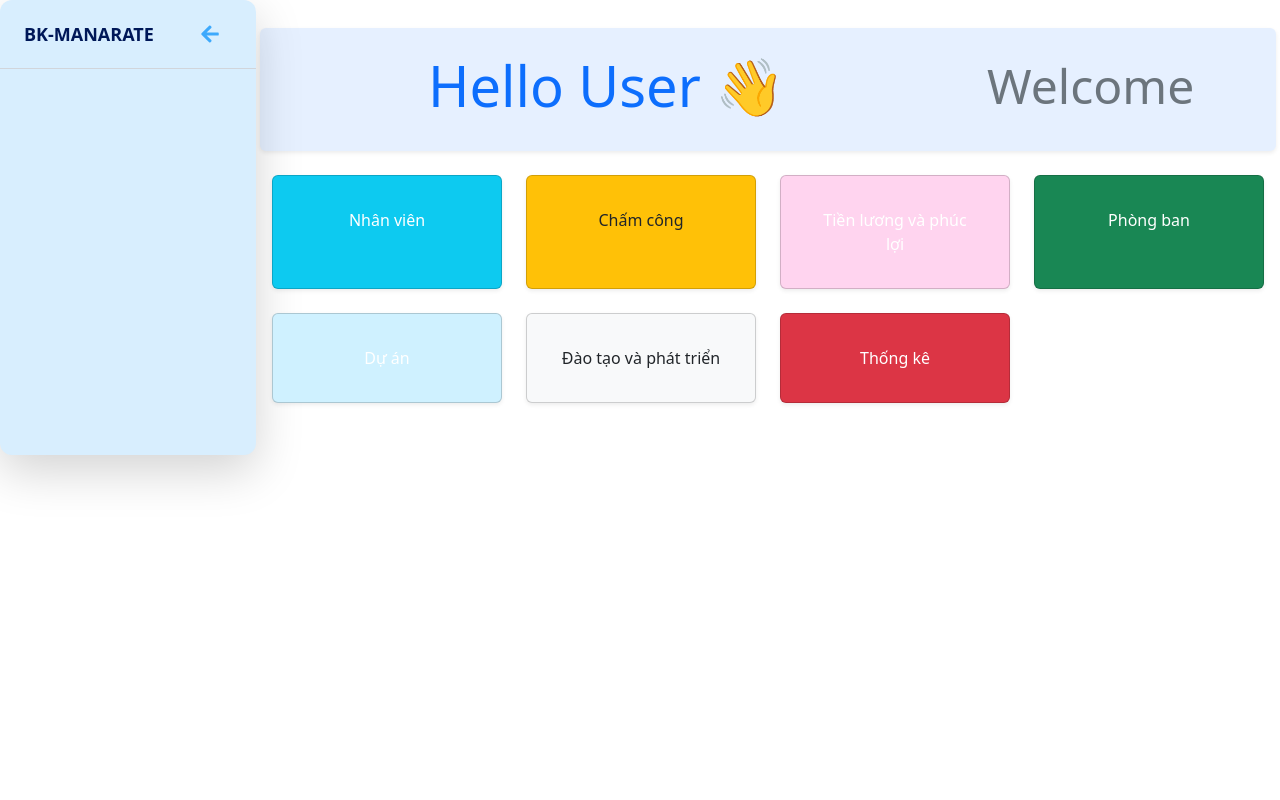
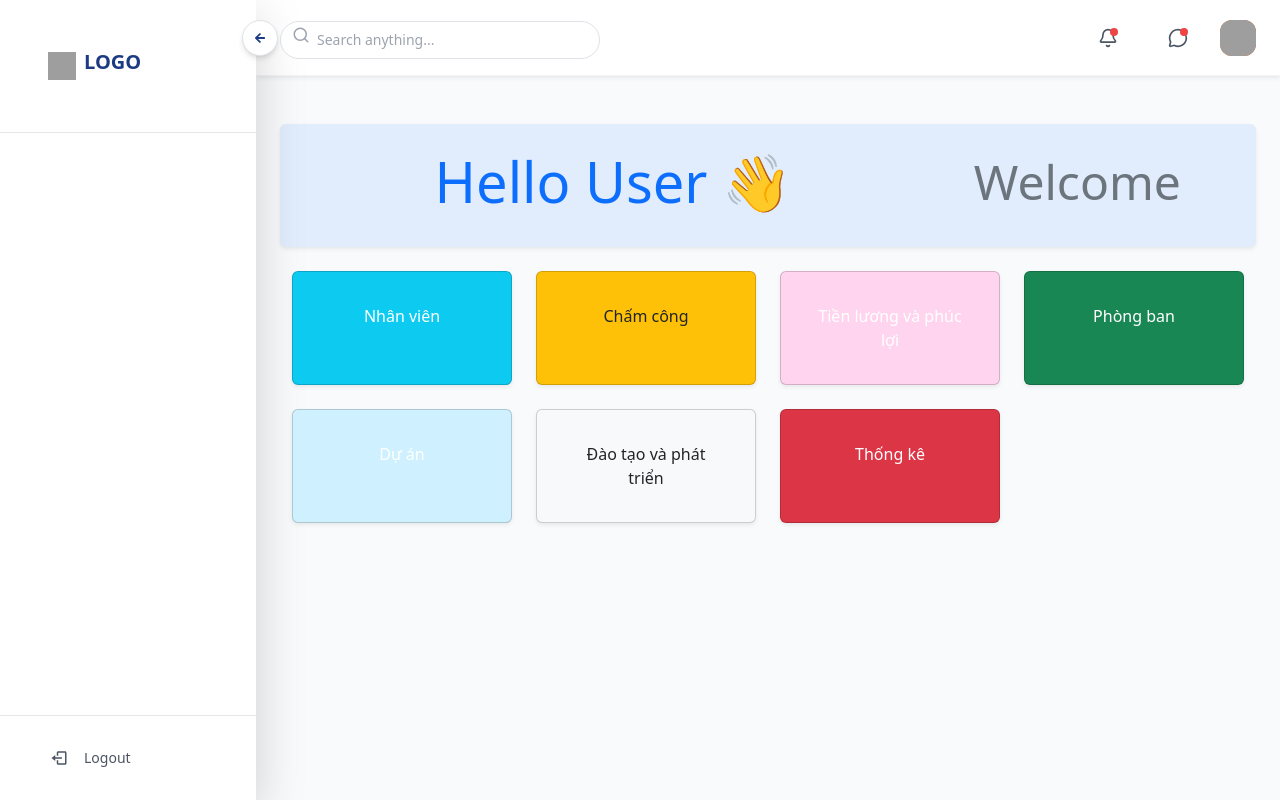
Before and after one commit to Lyquang/Software-Project-Management-Human-Resource-, a React (Vite) app: page /login/employee in a window 1280 px wide. Built offline with nearby package versions, Linux system fonts and the light colour scheme; sample sign-in values are in the browser's storage; grey boxes are pictures that could not be loaded.

Commit message:
design header and siderbar

```diff
--- /dev/null
+++ b/src/Page/Header.jsx
@@ -0,0 +1,48 @@
+import React from "react";
+import { Search, Bell, MessageCircle } from "lucide-react";
+
+const Header = ({ userName = "User", avatarUrl }) => {
+  return (
+    <header className="w-full flex items-center justify-between bg-white py-3 px-6 shadow-sm border-b border-gray-100">
+      {/* Search */}
+      <div className="relative w-80">
+        <Search className="absolute left-3 top-2.5 text-gray-400" size={18} />
+        <input
+          type="text"
+          placeholder="Search anything..."
+          className="w-full pl-9 pr-4 py-2 rounded-full border border-gray-200 focus:outline-none focus:ring-1 focus:ring-blue-500 text-sm text-gray-700"
+        />
+      </div>
+
+      {/* Actions */}
+      <div className="flex items-center gap-4">
+        {/* Notification */}
+        <button className="relative p-2 rounded-xl hover:bg-gray-100 transition">
+          <Bell className="text-gray-600" size={20} />
+          <span className="absolute top-2 right-2 w-2 h-2 bg-red-500 rounded-full"></span>
+        </button>
+
+        {/* Messages */}
+        <button className="relative p-2 rounded-xl hover:bg-gray-100 transition">
+          <MessageCircle className="text-gray-600" size={20} />
+          <span className="absolute top-2 right-2 w-2 h-2 bg-red-500 rounded-full"></span>
+        </button>
+
+        {/* Avatar */}
+        <div className="w-9 h-9 rounded-xl bg-gradient-to-tr from-orange-500 to-orange-700 flex items-center justify-center overflow-hidden cursor-pointer">
+          {avatarUrl ? (
+            <img
+              src={avatarUrl}
+              alt="User Avatar"
+              className="w-full h-full object-cover"
+            />
+          ) : (
+            <span className="text-white font-medium text-sm">{userName[0]}</span>
+          )}
+        </div>
+      </div>
+    </header>
+  );
+};
+
+export default Header;
--- a/src/Page/MainPage.jsx
+++ b/src/Page/MainPage.jsx
@@ -1,11 +1,10 @@
 import { useState, useEffect } from "react";
 import { Outlet, useNavigate } from "react-router-dom";
 import MainSideBar from "./MainSideBar";
+import Header from "./Header"
 import "bootstrap/dist/css/bootstrap.min.css";
 import { ThemeProvider } from "../ThemeContext";
-import ThemeSwitcher from "../ThemeSwitcher";
 import { toast, ToastContainer } from "react-toastify";
-import Message_icon from "../components/assets/icon_message.svg";
 import { jwtDecode } from "jwt-decode";
 import "../index.css";
 
@@ -47,37 +46,27 @@ const MainPage = () => {
   return (
     <ThemeProvider>
       <ToastContainer />
-      <div className="d-flex vh-10" style={{ zIndex: 0 }}>
+      <div className="flex h-screen bg-gray-50 overflow-hidden">
         {/* Sidebar */}
-        <div className="main-sidebar">
-          <MainSideBar
-            expanded={isSidebarExpanded}
-            toggleSidebar={toggleSidebar}
-            tokenData={tokenData} // pass decoded data
+        <MainSideBar
+          expanded={isSidebarExpanded}
+          toggleSidebar={toggleSidebar}
+          tokenData={tokenData}
+        />
+
+        {/* Main Content Area */}
+        <div className="flex flex-col flex-1">
+          {/* 🆕 Header */}
+          <Header
+            userName={tokenData?.sub || "User"}
+            avatarUrl="/avatars/default.png"
           />
+
+          {/* 🧩 Nội dung chính */}
+          <main className="flex-1 p-4 overflow-y-auto">
+            <Outlet context={{ tokenData }} />
+          </main>
         </div>
-
-        {/* Main content */}
-        <div className="flex-grow-1 p-1 w-50">
-          <Outlet context={{ tokenData }} />
-        </div>
-
-        {/* Floating buttons */}
-        {/* <div>
-          <a className="btn-to-top rounded-circle shadow-lg" title="Lên đầu trang">
-            <ThemeSwitcher />
-          </a>
-
-          <a
-            href="#"
-            className="btn-message btn-primary rounded-circle shadow-lg"
-            title="Liên hệ & Góp ý"
-          >
-            <span className="rounded-circle">
-              <img className="img-message" src={Message_icon} alt="message" />
-            </span>
-          </a>
-        </div> */}
       </div>
     </ThemeProvider>
   );
--- a/src/Page/MainSideBar.jsx
+++ b/src/Page/MainSideBar.jsx
@@ -11,23 +11,27 @@ import { PiNotePencilDuotone } from "react-icons/pi";
 import { BiLogOut, BiChat } from "react-icons/bi";
 import { IoMdCloudUpload } from "react-icons/io";
 import { jwtDecode } from "jwt-decode";
-import DefaultProfile from "../components/assets/defaut_pho.png";
-// phần này Dựa vào role trong token để hiển thị các link tương ứng
-// Roles: EMPLOYEE, MANAGER, ADMIN
+import {
+  MdDashboard,
+  MdOutlineSettings,
+  MdOutlineTaskAlt,
+  MdOutlineAttachMoney,
+} from "react-icons/md";
+import { BsGraphUpArrow, BsBullseye } from "react-icons/bs";
+import { HiOutlineDotsCircleHorizontal } from "react-icons/hi";
 
 function MainSideBar() {
   const [expanded, setExpanded] = useState(true);
   const [role, setRole] = useState("");
   const navigate = useNavigate();
 
-  // ✅ Get role from JWT token
+  // Decode role từ token
   useEffect(() => {
     const token = localStorage.getItem("token");
     if (!token) {
-      navigate("/"); // Redirect to login if no token
+      navigate("/");
       return;
     }
-
     try {
       const decoded = jwtDecode(token);
       const userRole = decoded.scope || decoded.role;
@@ -38,107 +42,184 @@ function MainSideBar() {
     }
   }, [navigate]);
 
-  // ✅ Handle logout
   const handleLogout = () => {
     localStorage.removeItem("token");
     navigate("/");
   };
 
-  // ✅ Define link sets by role
+  // Links theo role
   const linksByRole = {
     EMPLOYEE: [
-      { to: "/login/employee", icon: <FaHome />, text: "Home" },
-      { to: "infor", icon: <FaRegUser />, text: "My Information" },
-      { to: "attendance", icon: <PiNotePencilDuotone />, text: "Check Attendance" },
-      { to: "submittask", icon: <IoMdCloudUpload />, text: "Submit Task" },
-      { to: "notification", icon: <BiChat />, text: "Notifications" },
-      { to: "/", icon: <BiLogOut />, text: "Log Out", onClick: handleLogout },
+      {
+        group: "MAIN MENU",
+        items: [
+          { to: "/login/employee", icon: <MdDashboard />, text: "Dashboard" },
+          {
+            to: "/message",
+            icon: <HiOutlineDotsCircleHorizontal />,
+            text: "Message",
+          },
+        ],
+      },
+      {
+        group: "EMPLOYEES",
+        items: [
+          { to: "infor", icon: <FaRegUser />, text: "My information" },
+          { to: "attendance", icon: <FaRegUser />, text: "My attendance" },
+          { to: "task", icon: <MdOutlineTaskAlt />, text: "Task" },
+          { to: "payroll", icon: <PiNotePencilDuotone />, text: "My Payroll" },
+        ],
+      },
+      {
+        group: "PERFORMANCE",
+        items: [
+          { to: "performance", icon: <BsGraphUpArrow />, text: "Performance" },
+          { to: "goals", icon: <BsBullseye />, text: "Goals" },
+        ],
+      },
     ],
     MANAGER: [
-      { to: "/login/manager", icon: <FaHome />, text: "Home" },
-      { to: "infor", icon: <FaRegUser />, text: "My Information" },
+      {
+        group: "MAIN MENU",
+        items: [
+          { to: "/login/manager", icon: <MdDashboard />, text: "Dashboard" },
+          {
+            to: "message",
+            icon: <HiOutlineDotsCircleHorizontal />,
+            text: "Message",
+          },
+        ],
+      },
+      {
+        group: "MANAGER",
+        items: [
           { to: "project", icon: <FaProjectDiagram />, text: "Projects" },
           { to: "notification", icon: <BiChat />, text: "Notifications" },
-      { to: "/", icon: <BiLogOut />, text: "Log Out", onClick: handleLogout },
+        ],
+      },
     ],
     ADMIN: [
-      { to: "/login/admin", icon: <FaHome />, text: "Home" },
+      {
+        group: "MAIN MENU",
+        items: [
+          { to: "/login/admin", icon: <MdDashboard />, text: "Dashboard" },
+          { to: "notifications", icon: <MdDashboard />, text: "Notifications" },
+        ],
+      },
+      {
+        group: "ADMIN",
+        items: [
           { to: "employee", icon: <FaRegUser />, text: "All Employees" },
-      { to: "department", icon: <PiNotePencilDuotone />, text: "All Departments" },
-      { to: "admin-attendance", icon: <IoMdCloudUpload />, text: "Check Attendance" },
-      { to: "admin-salary", icon: <IoMdCloudUpload />, text: "Salary & Benefits" },
-      { to: "/", icon: <BiLogOut />, text: "Log Out", onClick: handleLogout },
+          {
+            to: "department",
+            icon: <PiNotePencilDuotone />,
+            text: "Departments",
+          },
+          {
+            to: "admin-attendance",
+            icon: <IoMdCloudUpload />,
+            text: "Attendance",
+          },
+          {
+            to: "admin-salary",
+            icon: <MdOutlineAttachMoney />,
+            text: "Salary & Benefits",
+          },
+        ],
+      },
     ],
   };
 
-  const sidebarLinks = linksByRole[role] || [];
+  const groupedLinks = linksByRole[role] || [];
 
   return (
+    /* parent relative để nút toggle absolute hoạt động đúng */
     <div
-      className={`flex flex-col h-full bg-[#d8eefe] dark:bg-gray-800 text-[#094067] dark:text-gray-100 transition-all duration-300 rounded-xl shadow-lg ${
+      className={`relative h-screen bg-white shadow-lg flex flex-col justify-between transition-all duration-300 ${
         expanded ? "w-64" : "w-20"
       }`}
     >
       {/* Header */}
-      <div className="flex items-center justify-between px-4 py-3 border-b border-gray-300 dark:border-gray-700">
+      <div>
+        <div className="flex items-center justify-between px-5 py-5 border-b border-gray-200 relative">
+          <div className="flex items-center gap-2">
+            <img src="/logo.svg" alt="Logo" className="w-7 h-7" />
             {expanded && (
-          <span className="text-lg font-bold text-[#001858] dark:text-white">
-            BK-MANARATE
-          </span>
+              <h1 className="font-semibold text-[#1d3b84] text-xl">LOGO</h1>
             )}
-        <button
-          onClick={() => setExpanded(!expanded)}
-          className="text-[#3da9fc] dark:text-blue-400 text-xl hover:scale-110 transition-transform"
-        >
-          {expanded ? <FaArrowLeft /> : <FaArrowRight />}
-        </button>
-
           </div>
 
-      {/* Avatar */}
-      {/* <div className="flex flex-col items-center py-4 border-b border-gray-300 dark:border-gray-700">
-        <img
-          src={DefaultProfile}
-          alt="Avatar"
-          className="w-14 h-14 rounded-full object-cover border-2 border-blue-300 dark:border-blue-500"
-        />
-        {expanded && (
-          <div className="mt-2 text-sm font-semibold">
-            {role ? role.charAt(0) + role.slice(1).toLowerCase() : "User"}
+          {/* Toggle button: functional updater + z-index cao + accessible */}
+          <button
+            aria-label={expanded ? "Collapse sidebar" : "Expand sidebar"}
+            onClick={() => setExpanded((prev) => !prev)} // <-- functional updater
+            className="z-50 -mr-2 w-9 h-9 rounded-full bg-white border border-gray-200 flex items-center justify-center shadow-md hover:scale-105 transition-transform absolute right-[-14px] top-5"
+            style={{ pointerEvents: "auto" }}
+            // keyboard accessibility
+            onKeyDown={(e) => {
+              if (e.key === "Enter" || e.key === " ")
+                setExpanded((prev) => !prev);
+            }}
+          >
+            {expanded ? (
+              <FaArrowLeft className="text-[#1d3b84]" />
+            ) : (
+              <FaArrowRight className="text-[#1d3b84]" />
+            )}
+          </button>
         </div>
-        )}
-      </div> */}
 
         {/* Sidebar Links */}
-      <SidebarLinks expanded={expanded} links={sidebarLinks} />
+        <div className="mt-6 flex flex-col gap-6 px-3 overflow-y-auto">
+          {groupedLinks.map((section, idx) => (
+            <div key={idx}>
+              {expanded && (
+                <p className="text-xs text-gray-400 uppercase font-medium mb-3 tracking-wide pl-2">
+                  {section.group}
+                </p>
+              )}
+              <div className="flex flex-col gap-1">
+                {section.items.map(({ to, icon, text, onClick }, i) => (
+                  <NavLink
+                    key={i}
+                    to={to}
+                    onClick={onClick}
+                    className={({ isActive }) =>
+                      `flex items-center gap-3 ${
+                        expanded ? "px-4" : "px-2 justify-center"
+                      } py-2 rounded-md transition-all ${
+                        isActive
+                          ? "text-[#1d3b84] font-medium bg-blue-50"
+                          : "text-gray-600 hover:bg-blue-50 hover:text-[#1d3b84]"
+                      }`
+                    }
+                  >
+                    <span className="text-lg">{icon}</span>
+                    {expanded && (
+                      <span className="text-sm truncate">{text}</span>
+                    )}
+                  </NavLink>
+                ))}
+              </div>
+            </div>
+          ))}
+        </div>
+      </div>
+
+      {/* Logout Section */}
+      <div className="border-t border-gray-200 px-3 py-4">
+        <button
+          onClick={handleLogout}
+          className={`flex items-center gap-3 text-gray-600 hover:text-[#1d3b84] hover:bg-blue-50 w-full rounded-md transition-all ${
+            expanded ? "px-4 py-2" : "px-2 justify-center py-2"
+          }`}
+        >
+          <BiLogOut className="text-lg" />
+          {expanded && <span className="text-sm font-medium">Logout</span>}
+        </button>
+      </div>
     </div>
   );
 }
 
-// ✅ Subcomponent for reusable sidebar links
-function SidebarLinks({ expanded, links }) {
-  return (
-    <nav className="flex flex-col px-2 mt-4 space-y-1 text-base font-medium">
-      {links.map(({ to, icon, text, onClick }, idx) => (
-        <NavLink
-          key={idx}
-          to={to}
-          onClick={onClick}
-          className={({ isActive }) =>
-            `flex items-center gap-3 px-3 py-2 rounded-lg transition-all duration-200
-             ${
-               isActive
-                 ? "bg-[#1d5084] text-white shadow-md"
-                 : "hover:bg-blue-100 dark:hover:bg-gray-700 text-[#094067] dark:text-gray-200"
-             }`
-          }
-        >
-          <span className="text-lg">{icon}</span>
-          {expanded && <span className="truncate">{text}</span>}
-        </NavLink>
-      ))}
-    </nav>
-  );
-}
-
 export default MainSideBar;
```
Lines whose indentation alone changed are shown as unchanged.
